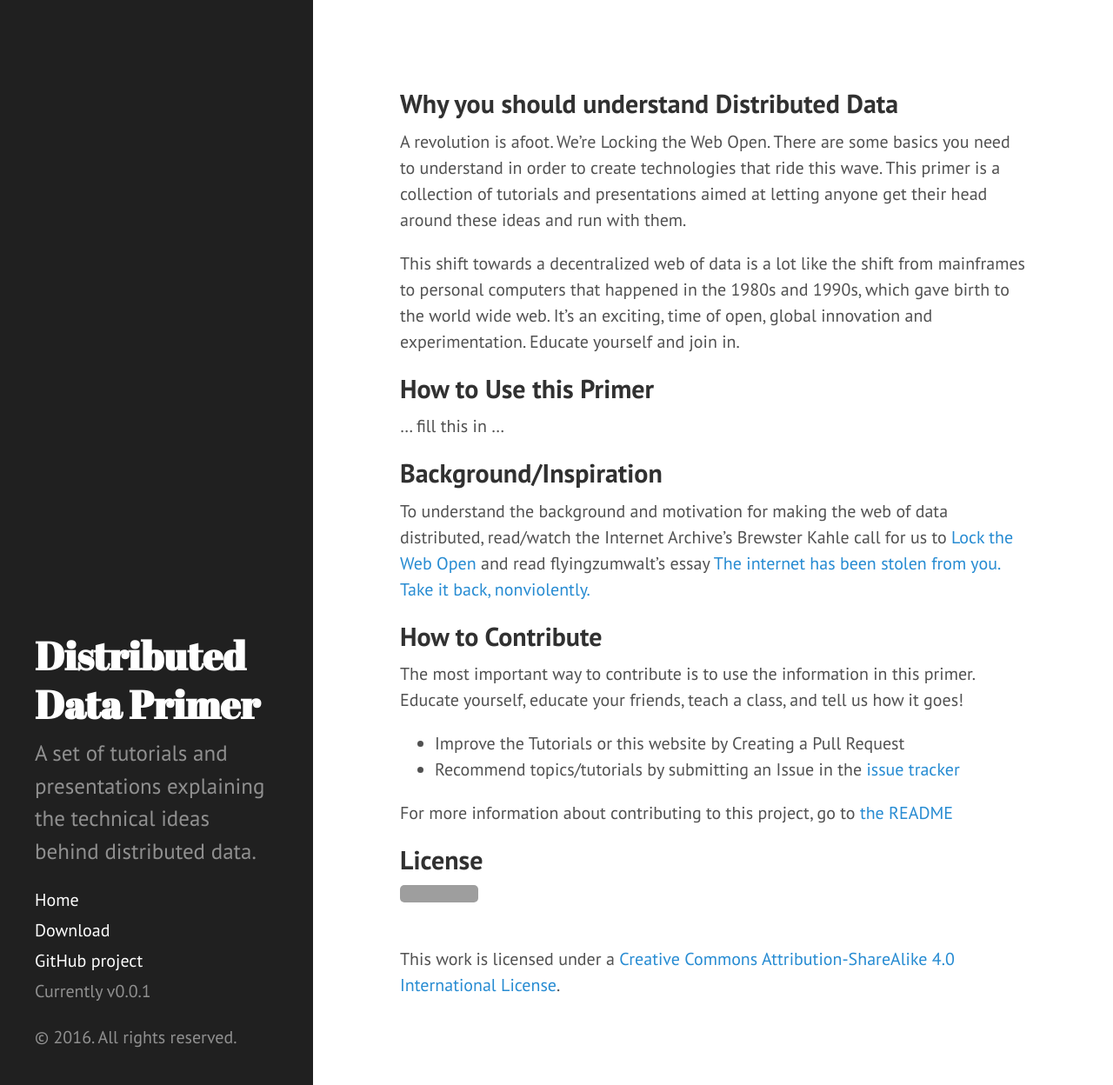
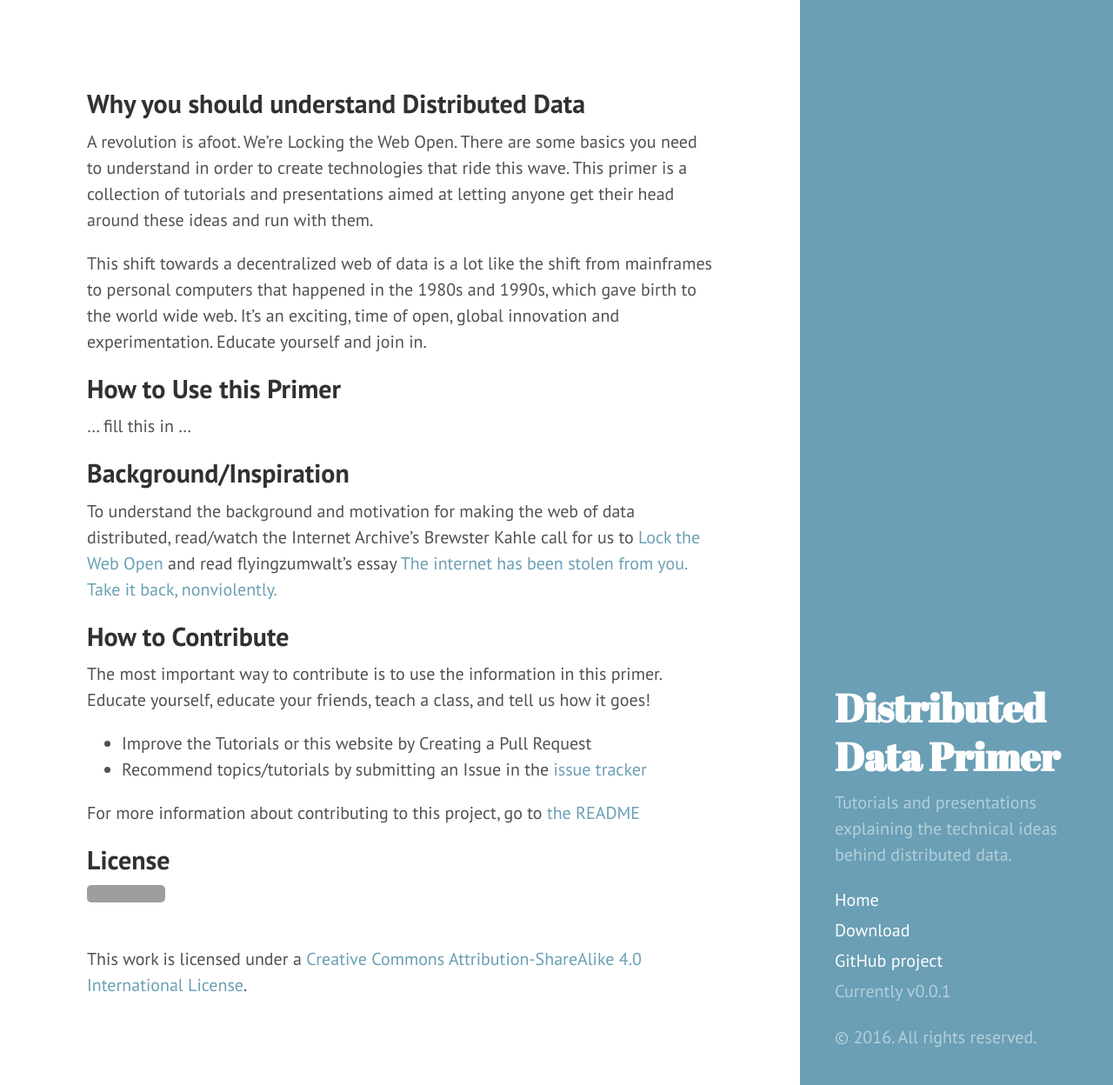
Before and after one commit to swadeshi/decentralized-web-primer, a Jekyll site: the page built from index.md, in a window 1280 px wide and 1248 px high. Shown: the whole window at 87% size. Built offline with Jekyll 4.4.1, drawn with Linux system fonts in a browser that asks for light colours; grey boxes are pictures that could not be loaded.

Commit message:
style fixes

```diff
--- a/_config.yml
+++ b/_config.yml
@@ -8,7 +8,7 @@ permalink:        pretty
 # Setup
 title:            Distributed Data Primer
 tagline:          'How to lock the web open'
-description:      'A set of tutorials and presentations explaining the technical ideas behind distributed data.'
+description:      'Tutorials and presentations explaining the technical ideas behind distributed data.'
 url:              http://swadeshi.github.io/distributed-data-primer/
 baseurl:          /distributed-data-primer/
 
--- a/_layouts/default.html
+++ b/_layouts/default.html
@@ -3,7 +3,7 @@
 
   {% include head.html %}
 
-  <body>
+  <body class="layout-reverse theme-base-0d">
 
     {% include sidebar.html %}
 
--- a/stylesheets/site.css
+++ b/stylesheets/site.css
@@ -1,3 +1,7 @@
 .sidebar-about h1 {
   font-size: 2.25rem;
 }
+.lead {
+    font-size: 1.0rem;
+    font-weight: 300;
+}
```
